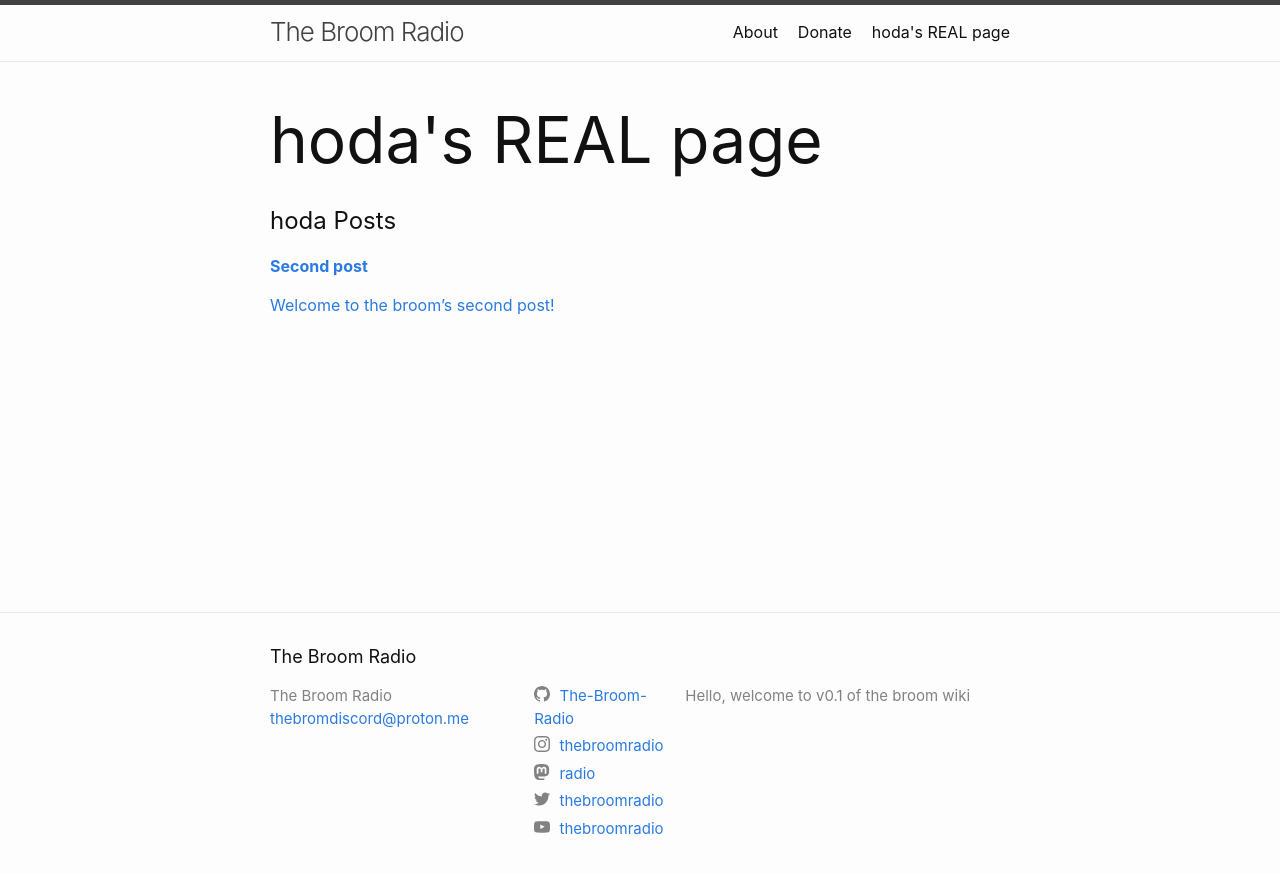
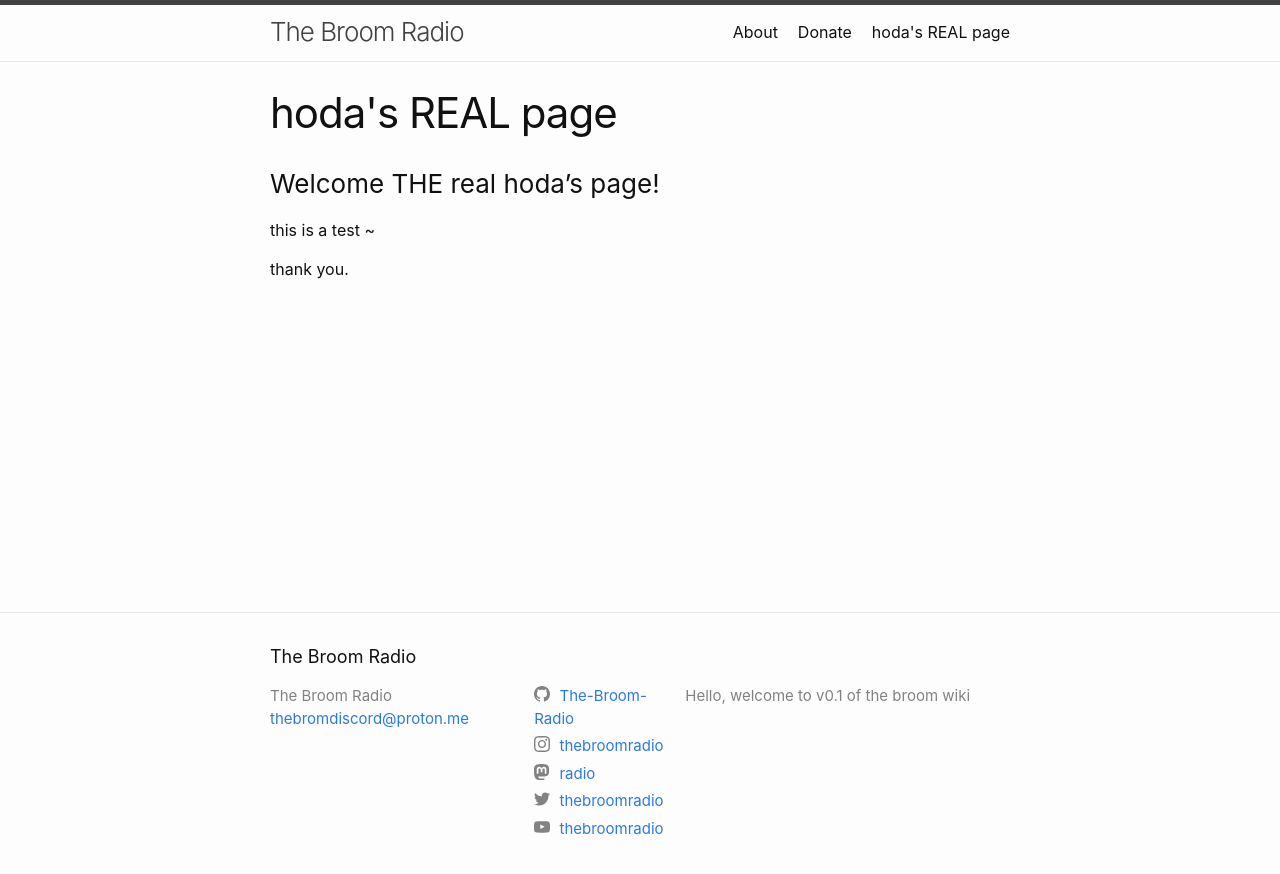
Before and after one commit to The-Broom-Radio/the-broom-radio.github.io, a Jekyll site: the page built from docs/hodarealtestpage.md, in a window 1280 px wide. Shown: the top 874 px of the page. Built offline with Jekyll 4.4.1, drawn with Linux system fonts in a browser that asks for light colours.

Commit message:
Remove post customization

```diff
--- a/docs/_layouts/category.html
+++ /dev/null
@@ -1,48 +0,0 @@
----
-layout: default
----
-
-{% if page.background %}
-<header class="masthead"
-    style="background-image: url('{{ page.background | prepend: site.baseurl | replace: '//', '/' }}')">
-    {% else %}
-    <header class="masthead">
-        {% endif %}
-        <div class="overlay"></div>
-        <div class="container">
-            <div class="row">
-                <div class="col-lg-8 col-md-10 mx-auto">
-                    <div class="page-heading">
-                        <h1>{{ page.title }}</h1>
-                        {% if page.description %}
-                        <span class="subheading">{{ page.description }}</span>
-                        {% endif %}
-                    </div>
-                </div>
-            </div>
-        </div>
-    </header>
-
-    <div class="container">
-        <div class="row">
-            <div class="col-lg-8 col-md-10 mx-auto">
-                <h2>{{page.category_name}} Posts</h2>
-                {% if site.categories[page.category_name] %}
-                {% for post in site.categories[page.category_name] %}
-                <div class="card">
-                    <a href="{{ site.baseurl }}{{ post.url }}" class="container">
-                        <h4><strong>{{post.title}}</strong></h4>
-                        <p><strong>{{ post.subtitle }}</strong></p>
-                        <p>{{ post.excerpt | strip_html | truncatewords: 60 }}</p>
-                    </a>
-                </div>
-                {% endfor %}
-                {% else %}
-                <br>
-                <p>No posts for this category. If you have something in mind, check <a href="/write">Write For Us</a>
-                    page.</p>
-                {% endif %}
-
-            </div>
-        </div>
-    </div>
--- a/docs/hodarealtestpage.md
+++ b/docs/hodarealtestpage.md
@@ -1,8 +1,8 @@
 ---
-layout: category
+layout: page
 title: hoda's REAL page
 permalink: /hodarealtestpage/
-category_name: hoda
+category_name: Hoda
 ---
 ### Welcome THE real hoda's page!
 
```
Also changed, not shown: docs/_posts/2024-01-19-hodaposttest.md (renamed from docs/_posts/2024-01-19-secondpost.md, +2 -2 lines).
